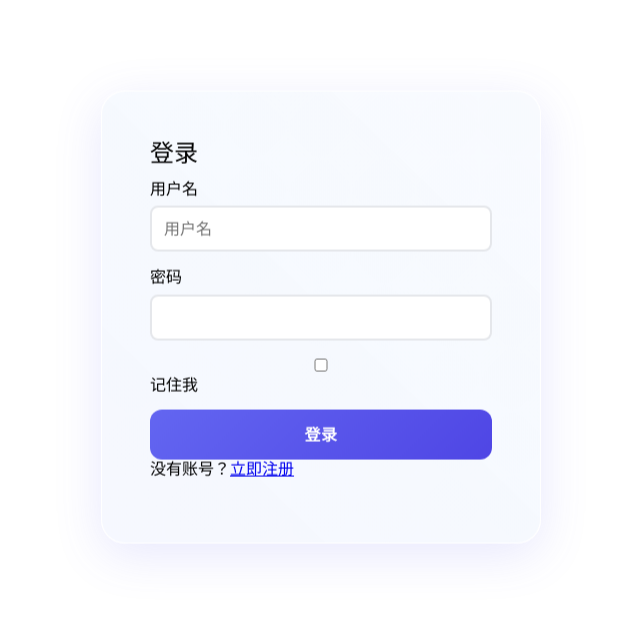
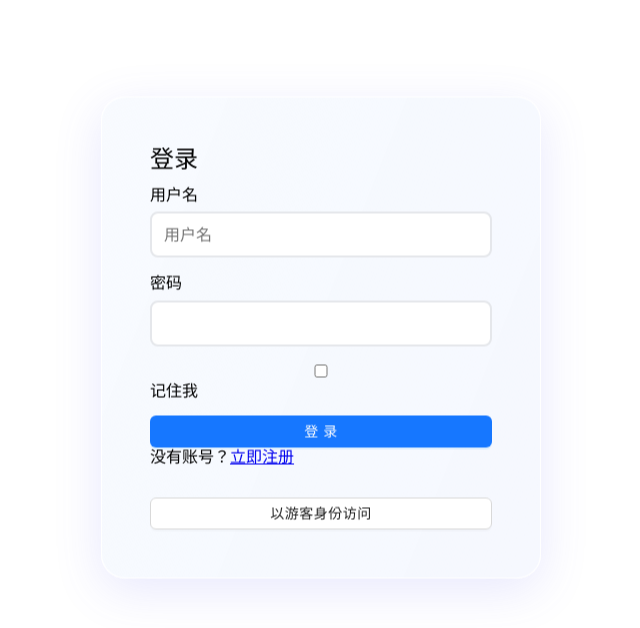
Before and after one commit to oneMuggle/OmniDesk, a React (Create React App) app in the folder calendar_with_react/: page /login in a window 1280 px wide. Shown: the top 628 px of the page, without its empty margins (319-959 px from the left). Built offline with nearby package versions, Linux system fonts and the light colour scheme; no server answers; what dayjs-plugin-utc would draw is missing.

Commit message:
feat: 添加游客访问功能

```diff
--- a/calendar_with_react/src/components/Calendar/EventModal/EventModal.jsx
+++ b/calendar_with_react/src/components/Calendar/EventModal/EventModal.jsx
@@ -6,7 +6,7 @@ import TimeSlotForm from './TimeSlotForm';
 import TrialDetails from './TrialDetails';
 import { fromServerFormat, toServerFormat, formatDate } from '../../../utils/dateUtils';
 
-const EventModal = ({
+const EventModal = ({ isGuest: propsIsGuest = false,
   currentEvent,
   modalType,
   form,
@@ -224,7 +224,7 @@ const EventModal = ({
       footer={
         modalType === 'view' ? (
           isEditing ? [
-            <Button key="save" type="primary" onClick={handleManualSave}>
+            <Button key="save" type="primary" onClick={handleManualSave} disabled={propsIsGuest}>
               保存
             </Button>,
             <Button key="cancel" onClick={() => {
@@ -235,15 +235,17 @@ const EventModal = ({
               取消
             </Button>
           ] : [
-            <Button key="edit" type="primary" onClick={() => setIsEditing(true)}>
-              编辑
-            </Button>,
+            !propsIsGuest && (
+              <Button key="edit" type="primary" onClick={() => setIsEditing(true)}>
+                编辑
+              </Button>
+            ),
             <Button key="close" onClick={() => setCurrentEvent(null)}>
               关闭
             </Button>
-          ]
+          ].filter(Boolean)
         ) : [
-          <Button key="save" type="primary" onClick={handleManualSave}>
+          <Button key="save" type="primary" onClick={handleManualSave} disabled={propsIsGuest}>
             保存
           </Button>,
           <Button key="close" onClick={() => setCurrentEvent(null)}>
@@ -270,12 +272,12 @@ const EventModal = ({
         <TimeSlotForm
           form={form}
           isEditing={isEditing}
+          isGuest={propsIsGuest}
           modifiedSlots={modifiedSlots}
           setModifiedSlots={setModifiedSlots}
           setDefaultEvents={setDefaultEvents}
           queryClient={queryClient}
           calendarApi={calendarApi}
-
         />
       </Form>
     </Modal>
--- a/calendar_with_react/src/components/Calendar/EventModal/TimeSlotForm.jsx
+++ b/calendar_with_react/src/components/Calendar/EventModal/TimeSlotForm.jsx
@@ -7,6 +7,7 @@ import dayjs from 'dayjs';
 const TimeSlotForm = ({
   form,
   isEditing,
+  isGuest = false,
   modifiedSlots,
   setModifiedSlots,
   setDefaultEvents,
@@ -228,7 +229,7 @@ const TimeSlotForm = ({
                           }}
                           format="YYYY-MM-DD HH:mm"
                           minuteStep={15}
-                          disabled={!isEditing}
+                          disabled={!isEditing || isGuest}
                           onChange={(value) => {
                             console.log('DatePicker onChange value:', value);
                             handleTimeSlotChange(name, 'timeRange', value);
@@ -250,14 +251,14 @@ const TimeSlotForm = ({
                       >
                         <Input
                           placeholder="描述(可选)"
-                          disabled={!isEditing}
+                          disabled={!isEditing || isGuest}
                           onChange={(e) =>
                             handleTimeSlotChange(name, 'description', e.target.value)
                           }
                         />
                       </Form.Item>
 
-                      {isEditing && (
+                      {isEditing && !isGuest && (
                         <MinusCircleOutlined
                           onClick={() => {
                             console.log('删除按钮被点击');
@@ -269,7 +270,7 @@ const TimeSlotForm = ({
                   );
                 })}
 
-                {isEditing && (
+                {isEditing && !isGuest && (
                   <Form.Item>
                     <Button
                       type="dashed"
--- a/calendar_with_react/src/components/CalendarPage.jsx
+++ b/calendar_with_react/src/components/CalendarPage.jsx
@@ -1,4 +1,5 @@
 import React, { useState, useEffect, useMemo } from 'react';
+import { useAuth } from '../context/AuthContext';
 import moment from 'moment';
 import CalendarControls from './Calendar/CalendarControls';
 import EventModal from './Calendar/EventModal/EventModal';
@@ -66,6 +67,7 @@ const trialStatusConfig = {
 };
 
 const CalendarPage = () => {
+  const { isGuest } = useAuth();
   const queryClient = useQueryClient();
   const {
     data: trials = [],
@@ -422,8 +424,10 @@ const CalendarPage = () => {
               });
             }
           }}
-          editable={true}
-          selectable={true}
+          editable={!isGuest}
+          selectable={!isGuest}
+          eventStartEditable={!isGuest}
+          eventDurationEditable={!isGuest}
           height="auto"
           firstDay={1}
         />
--- /dev/null
+++ b/calendar_with_react/src/components/GuestRoute.jsx
@@ -0,0 +1,19 @@
+import React from 'react';
+import { Navigate } from 'react-router-dom';
+import { useAuth } from '../context/AuthContext';
+
+const GuestRoute = ({ children }) => {
+  const { isAuthenticated, isInitializing, isGuest } = useAuth();
+
+  if (isInitializing) {
+    return <div>Loading...</div>;
+  }
+
+  if (!isAuthenticated && !isGuest) {
+    return <Navigate to="/login" replace />;
+  }
+
+  return React.cloneElement(children, { isGuest });
+};
+
+export default GuestRoute;
--- a/calendar_with_react/src/components/Login.jsx
+++ b/calendar_with_react/src/components/Login.jsx
@@ -1,6 +1,7 @@
 import React, { useState } from 'react';
-import { useNavigate, Link, useLocation } from 'react-router-dom';
+import { useNavigate, useLocation, Link } from 'react-router-dom';
 import { useAuth } from '../context/AuthContext';
+import { Button } from 'antd';
 import './Login.css';
 
 const Login = () => {
@@ -8,7 +9,7 @@ const Login = () => {
   const [username, setUsername] = useState(location.state?.registeredUsername || '');
   const [password, setPassword] = useState('');
   const [rememberMe, setRememberMe] = useState(false);
-  const { login } = useAuth();
+  const { login, loginAsGuest } = useAuth();
   const navigate = useNavigate();
 
   const [isLoading, setIsLoading] = useState(false);
@@ -71,9 +72,14 @@ const Login = () => {
           </label>
         </div>
 
-        <button type="submit" disabled={isLoading}>
+        <Button
+          type="primary"
+          htmlType="submit"
+          loading={isLoading}
+          block
+        >
           {isLoading ? '登录中...' : '登录'}
-        </button>
+        </Button>
 
         <p className="toggle-mode">
           没有账号？
@@ -81,6 +87,29 @@ const Login = () => {
             立即注册
           </Link>
         </p>
+        <Button
+          type="default"
+          onClick={async () => {
+            try {
+              setIsLoading(true);
+              setError('');
+              const result = await loginAsGuest();
+              if (result.success) {
+                navigate('/calendar');
+              } else {
+                setError(result.error || '游客登录失败');
+              }
+            } catch (err) {
+              setError('游客登录失败，请重试');
+            } finally {
+              setIsLoading(false);
+            }
+          }}
+          loading={isLoading}
+          style={{ marginTop: '16px', width: '100%' }}
+        >
+          {isLoading ? '正在进入...' : '以游客身份访问'}
+        </Button>
       </form>
     </div>
   );
--- a/calendar_with_react/src/components/ProtectedRoute.jsx
+++ b/calendar_with_react/src/components/ProtectedRoute.jsx
@@ -2,11 +2,19 @@ import React from 'react';
 import { Navigate } from 'react-router-dom';
 import { useAuth } from '../context/AuthContext';
 
-const ProtectedRoute = ({ children }) => {
-  const { isAuthenticated, isInitializing } = useAuth();
+const ProtectedRoute = ({ children, allowGuest = false, requireAuth = false }) => {
+  const { isAuthenticated, isInitializing, isGuest } = useAuth();
 
   if (isInitializing) {
     return <div>Loading...</div>;
+  }
+
+  if (requireAuth && !isAuthenticated) {
+    return <Navigate to="/login" replace />;
+  }
+
+  if (allowGuest && (isAuthenticated || isGuest)) {
+    return React.cloneElement(children, { isGuest });
   }
 
   return isAuthenticated ? children : <Navigate to="/login" replace />;
--- a/calendar_with_react/src/context/AuthContext.js
+++ b/calendar_with_react/src/context/AuthContext.js
@@ -66,14 +66,17 @@ apiClient.interceptors.response.use(
 export const AuthContext = createContext({
   user: null,
   isAuthenticated: false,
+  isGuest: false,
   login: () => Promise.resolve({ success: false }),
   logout: () => {},
-  register: () => Promise.resolve({ success: false })
+  register: () => Promise.resolve({ success: false }),
+  loginAsGuest: () => {}
 });
 
 export function AuthProvider({ children }) {
   const [user, setUser] = useState(null);
   const [isInitializing, setIsInitializing] = useState(true);
+  const [isGuest, setIsGuest] = useState(false);
 
   // 初始化时检查本地存储的token
   useEffect(() => {
@@ -93,6 +96,7 @@ export function AuthProvider({ children }) {
             .then(res => {
               setUser(res.data);
               setIsInitializing(false);
+              setIsGuest(false);
             })
             .catch(() => {
               localStorage.removeItem('authTokens');
@@ -134,10 +138,11 @@ export function AuthProvider({ children }) {
 
       const userRes = await apiClient.get('/api/users/me/');
       setUser(userRes.data);
-        return {
-          success: true,
-          redirectTo: '/calendar'
-        };
+      setIsGuest(false);
+      return {
+        success: true,
+        redirectTo: '/calendar'
+      };
     } catch (err) {
       console.error('Login failed:', err);
       return { success: false, error: err.response?.data?.detail || '登录失败' };
@@ -175,16 +180,35 @@ export function AuthProvider({ children }) {
     sessionStorage.removeItem('authTokens');
     delete apiClient.defaults.headers.common['Authorization'];
     setUser(null);
+    setIsGuest(false);
     window.location.href = '/login';
+  };
+
+  const loginAsGuest = async () => {
+    try {
+      localStorage.removeItem('authTokens');
+      sessionStorage.removeItem('authTokens');
+      delete apiClient.defaults.headers.common['Authorization'];
+      setUser(null);
+      setIsGuest(true);
+      // 添加微小延迟确保状态更新
+      await new Promise(resolve => setTimeout(resolve, 50));
+      return { success: true };
+    } catch (error) {
+      console.error('Guest login failed:', error);
+      return { success: false, error: '游客登录失败' };
+    }
   };
 
   const value = {
     user,
     isAuthenticated: !!user,
+    isGuest,
     isInitializing,
     login,
     logout,
-    register
+    register,
+    loginAsGuest
   };
 
   return (
@@ -196,9 +220,6 @@ export function AuthProvider({ children }) {
   );
 }
 
-
-
-
 export function useAuth() {
   return useContext(AuthContext);
 }
--- a/calendar_with_react/src/routes/index.js
+++ b/calendar_with_react/src/routes/index.js
@@ -1,5 +1,6 @@
 import { createBrowserRouter, Navigate } from 'react-router-dom';
 import ProtectedRoute from '../components/ProtectedRoute';
+import GuestRoute from '../components/GuestRoute';
 import App from '../App';
 import CalendarPage from '../components/CalendarPage';
 import SettingsPage from '../components/SettingsPage';
@@ -20,7 +21,7 @@ const router = createBrowserRouter([
     element: <App />,
     children: [
       { index: true, element: <Navigate to="calendar" replace /> },
-      { path: "calendar", element: <ProtectedRoute><CalendarPage /></ProtectedRoute> },
+      { path: "calendar", element: <GuestRoute><CalendarPage /></GuestRoute> },
       { path: "settings", element: <ProtectedRoute><SettingsPage /></ProtectedRoute> },
       { path: "events", element: <ProtectedRoute><EventsPage /></ProtectedRoute> },
       { path: "trials", element: <ProtectedRoute><TrialsPage /></ProtectedRoute> },
```
Also changed, not shown: 2 other files (tests, documents, lock files or other folders).
